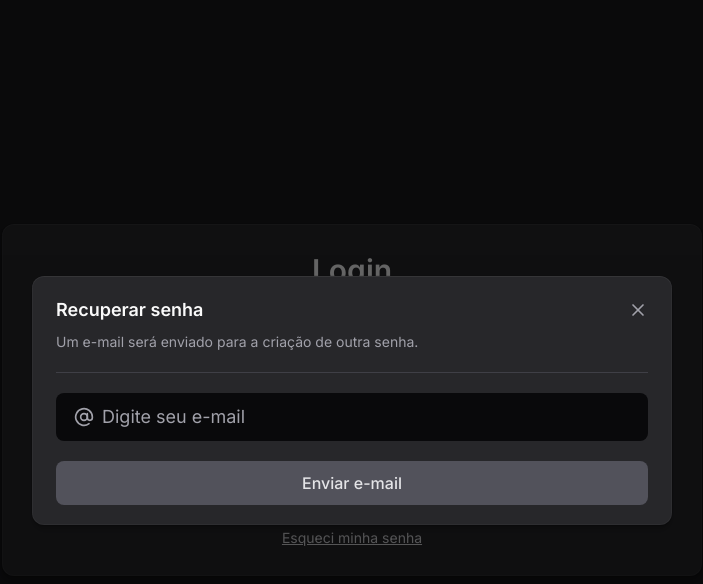
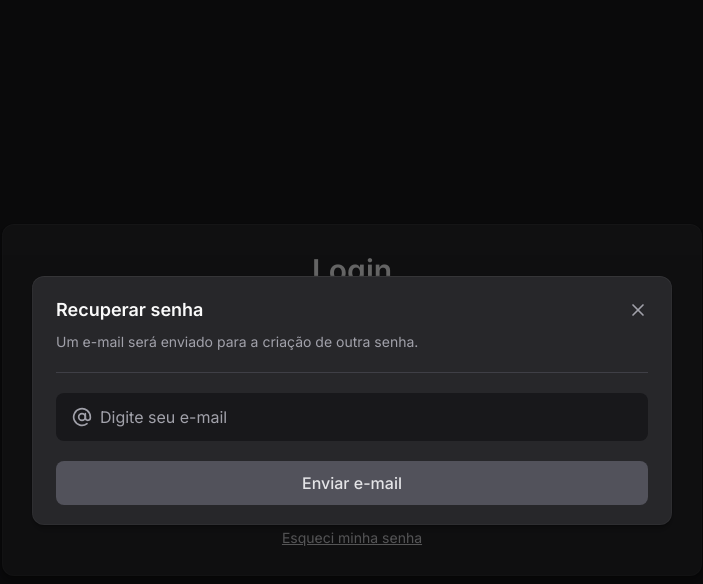
Before and after one commit to brenocrepaldi/avalie-web, a React (Vite) app: page /teachers/add-teacher in a window 1280 px wide. Both pictures are taken after a click on the button "Esqueci minha senha". Shown: the top 584 px of the page, without its empty margins (288-991 px from the left). Built offline with nearby package versions, Linux system fonts and the light colour scheme; no server answers.

Commit message:
refactor: adding new input component in all pages needed

```diff
--- a/src/components/input.tsx
+++ b/src/components/input.tsx
@@ -1,54 +1,39 @@
+import {
+	ComponentProps,
+	cloneElement,
+	isValidElement,
+	ReactElement,
+} from 'react';
 import { EyeIcon, EyeOff } from 'lucide-react';
-import {
-  cloneElement,
-  ComponentProps,
-  isValidElement,
-  ReactElement,
-} from 'react';
-import { tv, VariantProps } from 'tailwind-variants';
 
-const inputVariants = tv({
-	base: 'bg-transparent text-base placeholder-zinc-400 outline-none flex-1',
-
-	variants: {
-		customSize: {
-			default: 'py-2',
-			full: 'w-full h-11',
-		},
-	},
-
-	defaultVariants: {
-		variant: 'primary',
-		customSize: 'default',
-	},
-});
-
-interface InputProps
-	extends ComponentProps<'input'>,
-		VariantProps<typeof inputVariants> {
+interface InputProps extends ComponentProps<'input'> {
 	icon?: ReactElement<{ className?: string }>;
 	isPassword?: boolean;
 	handlePasswordVisibility?: (e: React.MouseEvent<HTMLButtonElement>) => void;
 	showPassword?: boolean;
+	fullSize?: boolean;
 }
 
 export function Input({
-	customSize,
 	icon,
 	isPassword = false,
 	handlePasswordVisibility,
 	showPassword,
+	fullSize = false,
 	...props
 }: InputProps) {
 	return (
-		<div className="space-y-2">
-			<div className="h-12 px-4 bg-zinc-900 border-zinc-700 border-2 rounded-lg flex items-center gap-2">
+		<div className={`space-y-2 ${fullSize && 'w-full'}`}>
+			<div className="h-12 px-4 bg-zinc-900 rounded-lg flex items-center gap-2">
 				{icon &&
 					isValidElement(icon) &&
 					cloneElement(icon, {
 						className: 'text-zinc-400 size-5',
 					})}
-				<input {...props} className={inputVariants({ customSize })} />
+				<input
+					{...props}
+					className="bg-transparent text-base placeholder-zinc-400 outline-none flex-1"
+				/>
 				{isPassword && (
 					<button
 						onClick={(e) => {
--- a/src/pages/login/index.tsx
+++ b/src/pages/login/index.tsx
@@ -1,10 +1,10 @@
-import { EyeIcon, EyeOff } from 'lucide-react';
 import React, { useEffect, useState } from 'react';
 import { useNavigate } from 'react-router-dom';
 import { Button } from '../../components/button';
 import { handleLogin, storeTokens } from '../../services/auth';
 import { LoginResponse } from '../../services/types';
 import { ForgotPasswordModal } from './login-components/forgot-password-modal';
+import { Input } from '../../components/input';
 
 export function LoginPage() {
 	const navigate = useNavigate();
@@ -53,8 +53,7 @@ export function LoginPage() {
 						Preencha seus dados para realizar o login.
 					</p>
 					<div className="space-y-2">
-						<div className="h-12 px-4 bg-zinc-900 border-zinc-700 border-2 rounded-lg flex items-center gap-2">
-							<input
+						<Input
 							type="email"
 							name="email"
 							placeholder="Digite seu e-mail"
@@ -63,9 +62,10 @@ export function LoginPage() {
 							className="bg-transparent text-base placeholder-zinc-400 outline-none flex-1"
 							required
 						/>
-						</div>
-						<div className="h-12 px-4 bg-zinc-900 border-zinc-700 border-2 rounded-lg flex items-center gap-2">
-							<input
+						<Input
+							isPassword={true}
+							handlePasswordVisibility={handlePasswordVisibility}
+							showPassword={showPassword}
 							type={showPassword ? 'text' : 'password'}
 							name="password"
 							placeholder="Digite sua senha"
@@ -74,18 +74,6 @@ export function LoginPage() {
 							className="bg-transparent text-base placeholder-zinc-400 outline-none flex-1"
 							required
 						/>
-							<button
-								onClick={(e) => {
-									handlePasswordVisibility(e);
-								}}
-							>
-								{showPassword ? (
-									<EyeOff className="text-zinc-400" />
-								) : (
-									<EyeIcon className="text-zinc-400" />
-								)}
-							</button>
-						</div>
 					</div>
 					<div className="space-y-2">
 						<Button type="submit" variant="primary" size="full">
--- a/src/pages/login/login-components/forgot-password-modal.tsx
+++ b/src/pages/login/login-components/forgot-password-modal.tsx
@@ -1,6 +1,8 @@
 import { AtSign, X } from 'lucide-react';
 import { Button } from '../../../components/button';
 import { toast } from 'sonner';
+import { Input } from '../../../components/input';
+import { useState } from 'react';
 
 interface ForgotPasswordModalProps {
 	handleForgotPasswordModal: () => void;
@@ -9,6 +11,7 @@ interface ForgotPasswordModalProps {
 export function ForgotPasswordModal({
 	handleForgotPasswordModal,
 }: ForgotPasswordModalProps) {
+	const [email, setEmail] = useState('');
 	function sendEmail() {
 		// Lógica para envio de e-mail
 		handleForgotPasswordModal();
@@ -31,19 +34,21 @@ export function ForgotPasswordModal({
 
 				<div className="w-full h-px bg-zinc-700" />
 
-				<form className="p-2.5 bg-zinc-950 border-zinc-800 rounded-lg flex items-center gap-2">
-					<div className="px-2 flex items-center flex-1 gap-2">
-						<AtSign className="text-zinc-400 size-5" />
-						<input
-							type="email"
-							name="email"
-							placeholder="Digite seu e-mail"
-							className="bg-transparent text-lg placeholder-zinc-400 outline-none flex-1"
-						/>
-					</div>
-				</form>
+				<Input
+					icon={<AtSign />}
+					type="email"
+					id="email"
+					name="email"
+					value={email}
+					onChange={(e) => {
+						setEmail(e.target.value);
+					}}
+					placeholder="Digite seu e-mail"
+					fullSize={true}
+					required
+				/>
 				<Button
-					type="submit"
+					type="button"
 					variant="secondary"
 					size="full"
 					onClick={sendEmail}
--- a/src/pages/profile/index.tsx
+++ b/src/pages/profile/index.tsx
@@ -1,8 +1,9 @@
 import { useState } from 'react';
 import { Button } from '../../components/button';
 import { PageLayout } from '../../components/page-layout';
-import { EyeIcon, EyeOff, LockOpenIcon, Pencil } from 'lucide-react';
+import { LockOpenIcon, Pencil } from 'lucide-react';
 import { toast } from 'sonner';
+import { Input } from '../../components/input';
 
 export function ProfilePage() {
 	const [name, setName] = useState('Nome do usuário');
@@ -62,29 +63,23 @@ export function ProfilePage() {
 						<div className="space-y-3">
 							<div className="pt-2 space-y-2">
 								<span className="text-zinc-300">Nome completo</span>
-								<div className="h-12 px-4 bg-zinc-900 border-zinc-700 border-2 rounded-lg flex items-center gap-2">
-									<input
+								<Input
 									type="text"
 									name="name"
 									placeholder="Insira seu nome completo"
 									value={name}
 									onChange={(e) => setName(e.target.value)}
-										className="bg-transparent text-base placeholder-zinc-400 outline-none flex-1"
 								/>
-								</div>
 							</div>
 							<div className="space-y-2">
 								<span className="text-zinc-300">E-mail</span>
-								<div className="h-12 px-4 bg-zinc-900 border-zinc-700 border-2 rounded-lg flex items-center gap-2">
-									<input
+								<Input
 									type="email"
 									name="email"
 									placeholder="Insira seu e-mail"
 									value={email}
 									onChange={(e) => setEmail(e.target.value)}
-										className="bg-transparent text-base placeholder-zinc-400 outline-none flex-1"
 								/>
-								</div>
 							</div>
 
 							<Button type="button" size="full" onClick={changeInfo}>
@@ -111,23 +106,17 @@ export function ProfilePage() {
 							<div className="space-y-3">
 								<div>
 									<span className="text-zinc-300">Nova senha</span>
-									<div className="h-12 px-4 bg-zinc-900 border-zinc-700 border-2 rounded-lg flex items-center gap-2">
-										<input
+									<Input
+										isPassword={true}
+										handlePasswordVisibility={handlePasswordVisibility}
+										showPassword={showPassword}
 										type={showPassword ? 'text' : 'password'}
 										name="password"
 										placeholder="Insira uma nova senha"
 										value={password}
 										onChange={(e) => setPassword(e.target.value)}
-											className="bg-transparent text-base placeholder-zinc-400 outline-none flex-1"
+										required
 									/>
-										<button onClick={handlePasswordVisibility}>
-											{showPassword ? (
-												<EyeOff className="text-zinc-400" />
-											) : (
-												<EyeIcon className="text-zinc-400" />
-											)}
-										</button>
-									</div>
 								</div>
 
 								<Button type="button" size="full" onClick={changePassword}>
--- a/src/pages/teachers/index.tsx
+++ b/src/pages/teachers/index.tsx
@@ -4,6 +4,7 @@ import { PageLayout } from '../../components/page-layout';
 import { teachersData } from './teachers-data'; // alterar para dados do backend futuramente
 import { Button } from '../../components/button';
 import { useNavigate } from 'react-router-dom';
+import { Input } from '../../components/input';
 
 type ExpandedTeachersState = {
 	[key: number]: boolean;
@@ -28,11 +29,10 @@ export function TeachersPage() {
 				[id]: isExpanding,
 			};
 
-			// Se o professor for fechado, removemos as avaliações visíveis
 			if (!isExpanding) {
 				setVisibleReviews((prevVisibleReviews) => ({
 					...prevVisibleReviews,
-					[id]: 3, // ou qualquer número de avaliações padrão ao fechar
+					[id]: 3,
 				}));
 			}
 
@@ -66,7 +66,7 @@ export function TeachersPage() {
 	const handleShowMoreReviews = (teacherId: number) => {
 		setVisibleReviews((prevState) => ({
 			...prevState,
-			[teacherId]: (prevState[teacherId] || 3) + 3, // Mostra mais 3 avaliações
+			[teacherId]: (prevState[teacherId] || 3) + 3,
 		}));
 	};
 
@@ -82,17 +82,15 @@ export function TeachersPage() {
 						<PlusIcon />
 						Adicionar Professor
 					</Button>
-					<div className="h-12 w-1/4 bg-zinc-900 rounded-lg px-2 flex items-center gap-2">
-						<Search className="text-zinc-400 size-5" />
-						<input
+
+					<Input
+						icon={<Search />}
 						type="text"
 						name="professor"
 						placeholder="Buscar professor"
-							className="bg-transparent text-lg placeholder-zinc-400 outline-none flex-1"
 						value={searchTerm}
 						onChange={handleSearchChange}
 					/>
-					</div>
 				</div>
 
 				<div className="h-[1px] rounded-lg bg-zinc-700" />
```
Also changed, not shown: src/pages/teachers/teachers-components/add-teacher-page.tsx (+15 -34 lines). Lines whose indentation alone changed are shown as unchanged.
